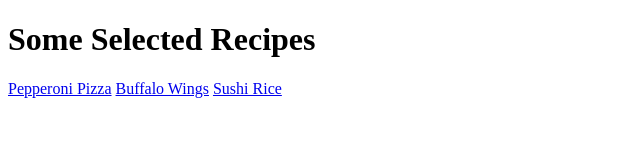
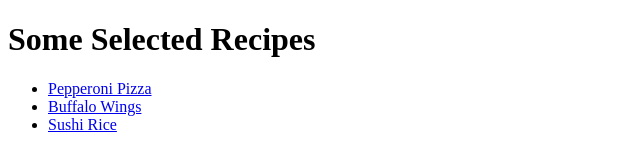
Before and after one commit to RyanNorng/odin-recipes, a plain HTML site: page index.html in a window 1280 px wide. Shown: the whole page, without its empty margins (0-640 px from the left). Drawn offline with Linux system fonts and the light colour scheme.

Commit message:
organized recipe links in an unordered list

```diff
--- a/index.html
+++ b/index.html
@@ -8,10 +8,12 @@
 
     <body>
         <h1>Some Selected Recipes</h1>
-
-        <a href="recipes/pizza.html">Pepperoni Pizza</a>
-        <a href="recipes/wings.html">Buffalo Wings</a>
-        <a href="recipes/sushi-rice.html">Sushi Rice</a>
+        <ul>
+            <li><a href="recipes/pizza.html">Pepperoni Pizza</a></li>
+            <li><a href="recipes/wings.html">Buffalo Wings</a></li>
+            <li><a href="recipes/sushi-rice.html">Sushi Rice</a></li>
+        </ul>
     </body>
 
+
 </html>
```
